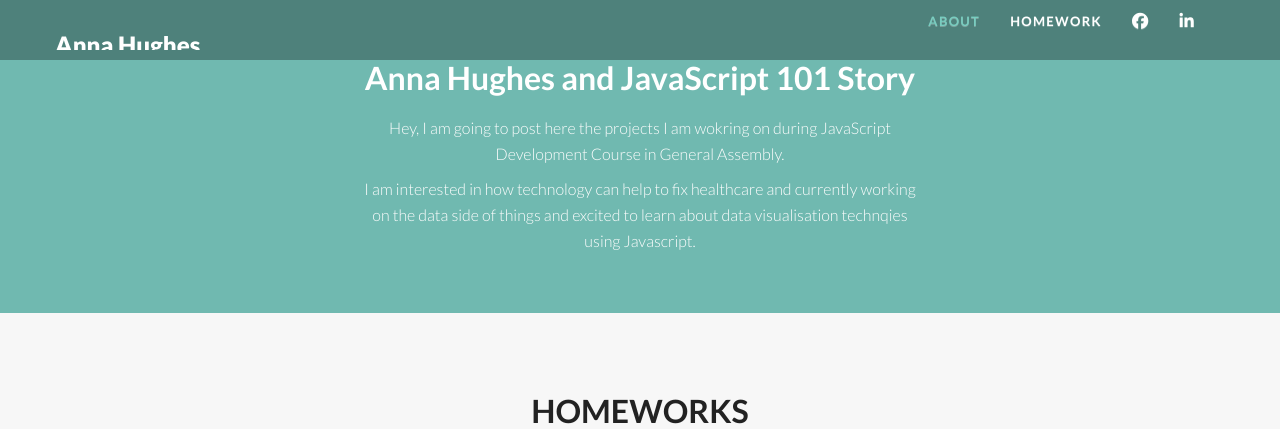
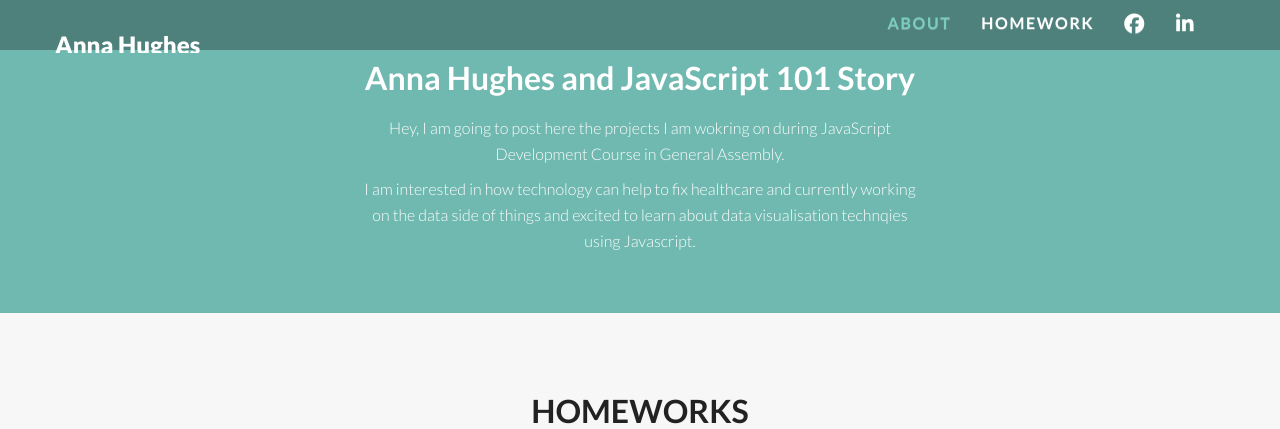
Before and after one commit to abshughes/jsd4, a PHP site: the page made by homework/starting page/index.html in a window 1280 px wide. Shown: the top 429 px of the page. Run offline with PHP 8.4, Linux system fonts and the light colour scheme; some libraries are stand-ins or nearby versions.

Commit message:
ypdate design

```diff
--- a/css/style.css
+++ b/css/style.css
@@ -344,8 +344,8 @@ section.section {
   --- Header & menu ----
 =========================== */
 .navbar {
-	line-height: 60px;
-	height: 60px;
+	line-height: 40px;
+	height: 40px;
 	background-color: rgba(0,0,0,0.3);
 	display: block;
 	vertical-align: middle;
@@ -373,7 +373,7 @@ section.section {
 	vertical-align: middle;
 	color: #fff;
 	font-weight: 700;
-	font-size: 13px;
+	font-size: 12	px;
 	letter-spacing: .1em;
 	text-transform: uppercase;
 }
```
